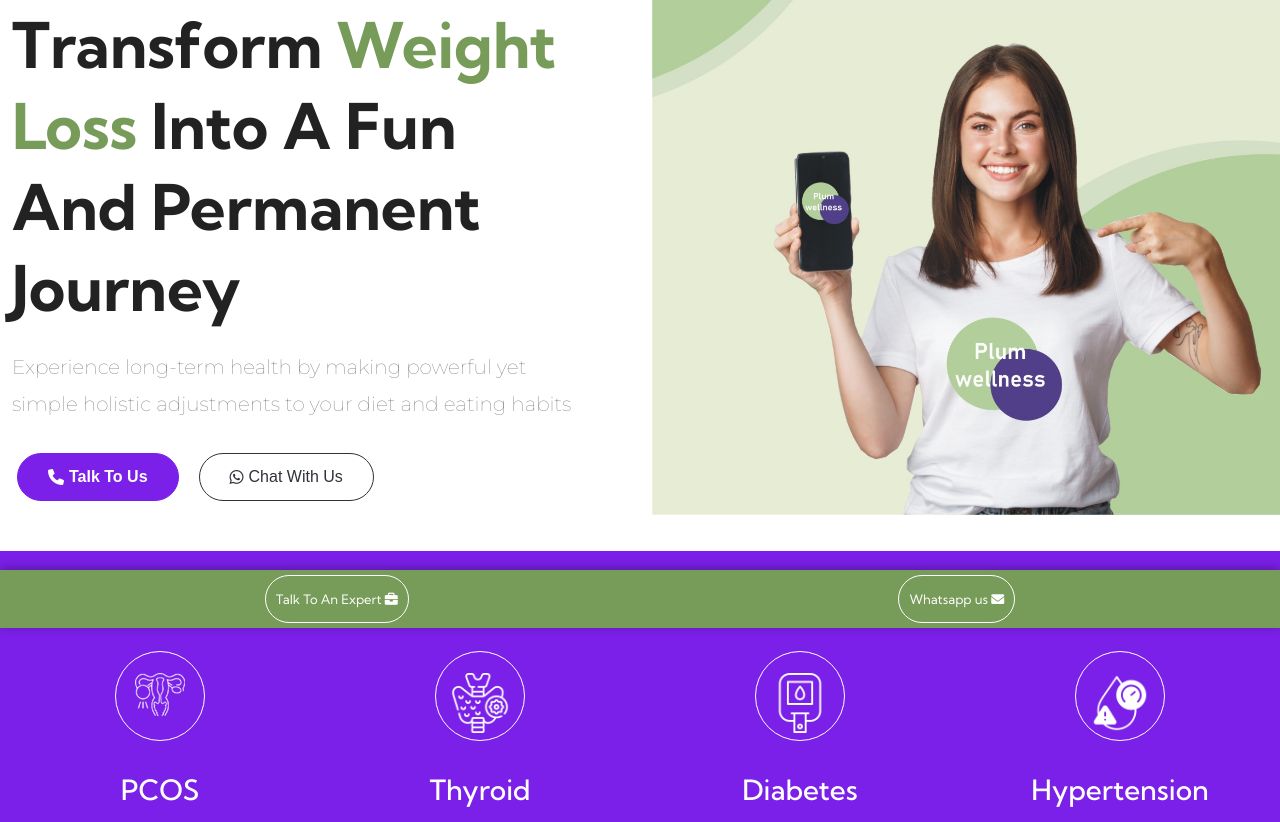
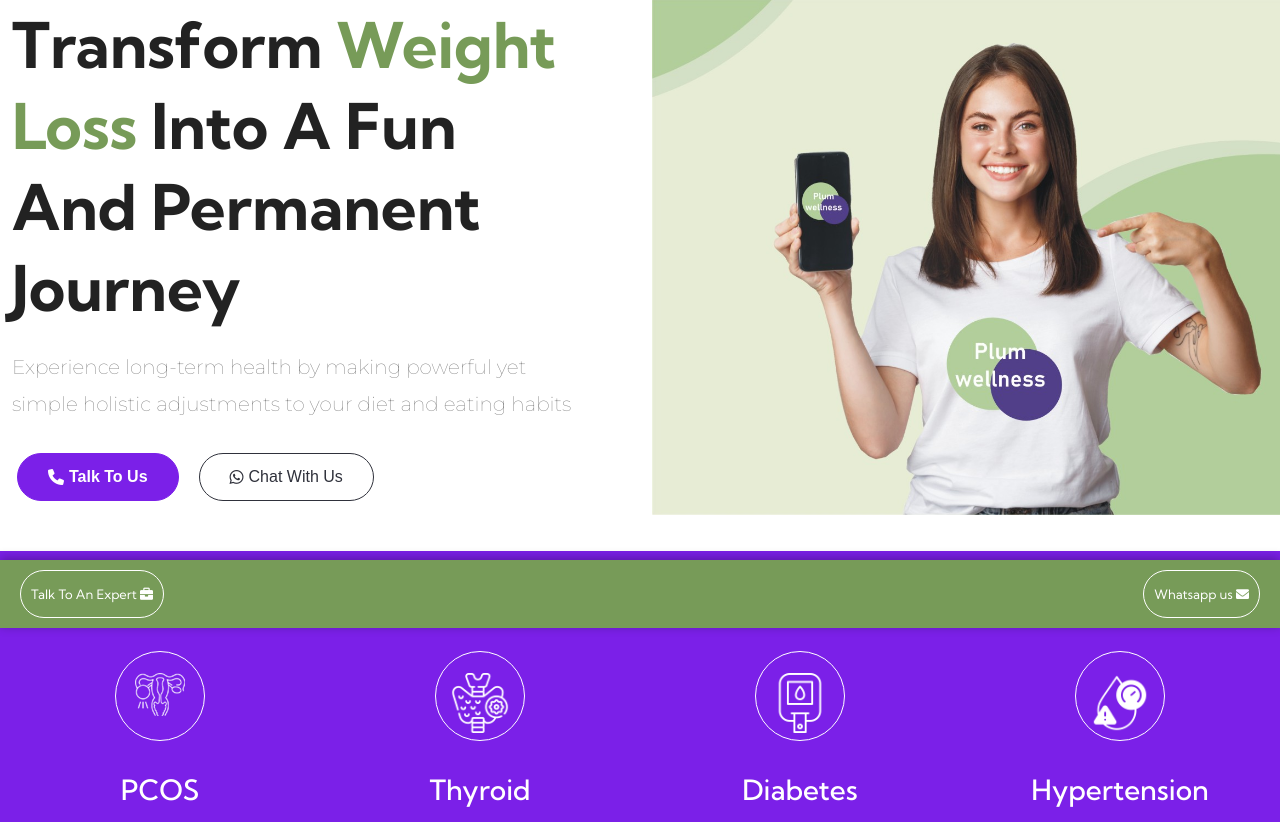
Before and after one commit to bhupindersinghsaggu/plumwellness.in, a PHP site: page / in a window 1280 px wide. Shown: the part 172-994 px from the top of the page. Run offline with PHP 8.4, Linux system fonts and the light colour scheme; some web fonts are replaced.

Commit message:
Update custom.css

```diff
--- a/css/custom.css
+++ b/css/custom.css
@@ -318,8 +318,8 @@ header#pq-header .pq-top-header {
     width: 100%;
     background-color: #779b58;
     display: flex;
-    justify-content: space-around;
-    padding: 5px 20px 5px 20px;
+    justify-content: space-between;
+    padding: 10px 20px 10px 20px;
     box-shadow: 0 -2px 10px rgba(0, 0, 0, 0.3);
     z-index: 1;
 
@@ -339,7 +339,7 @@ header#pq-header .pq-top-header {
     color: #000;
 }
 
-body {
+/* body {
     margin-bottom: 60px;
-    /* Ensure content does not overlap with the fixed section */
-}
+
+} */
```
